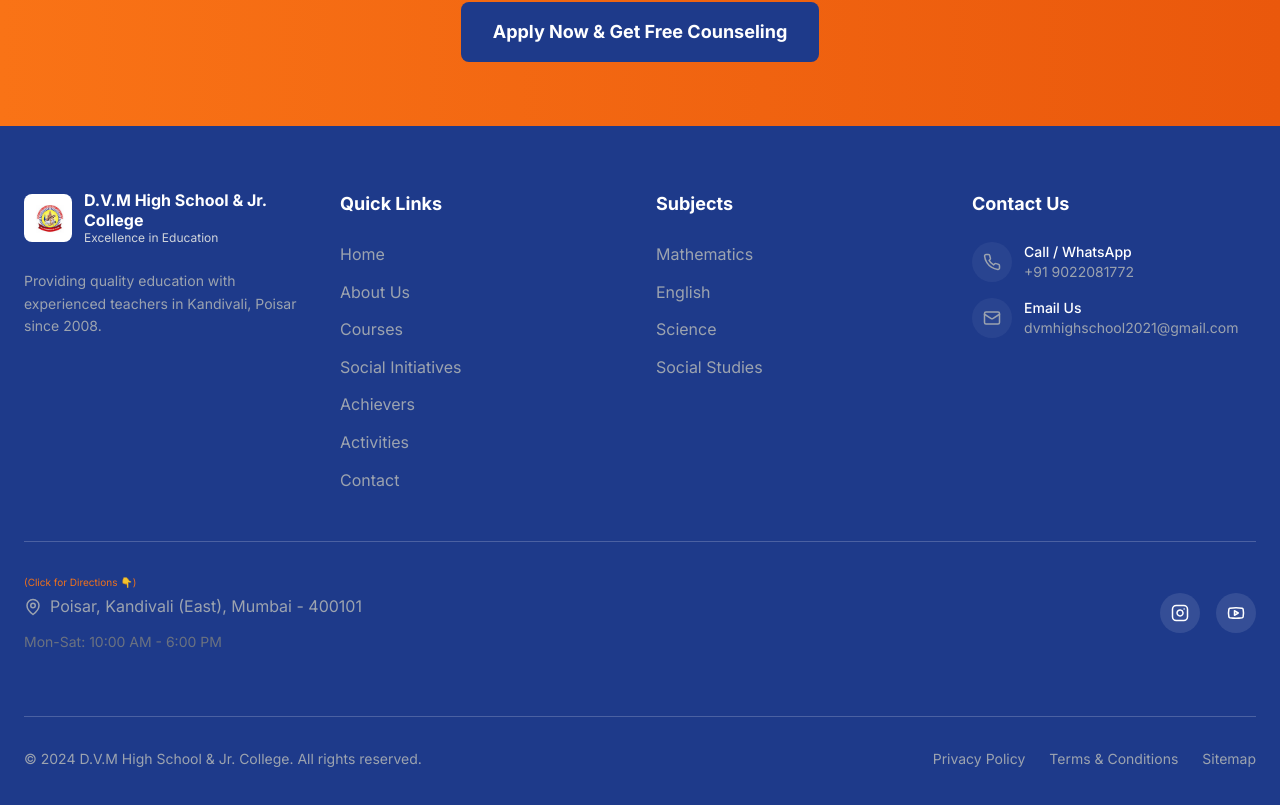
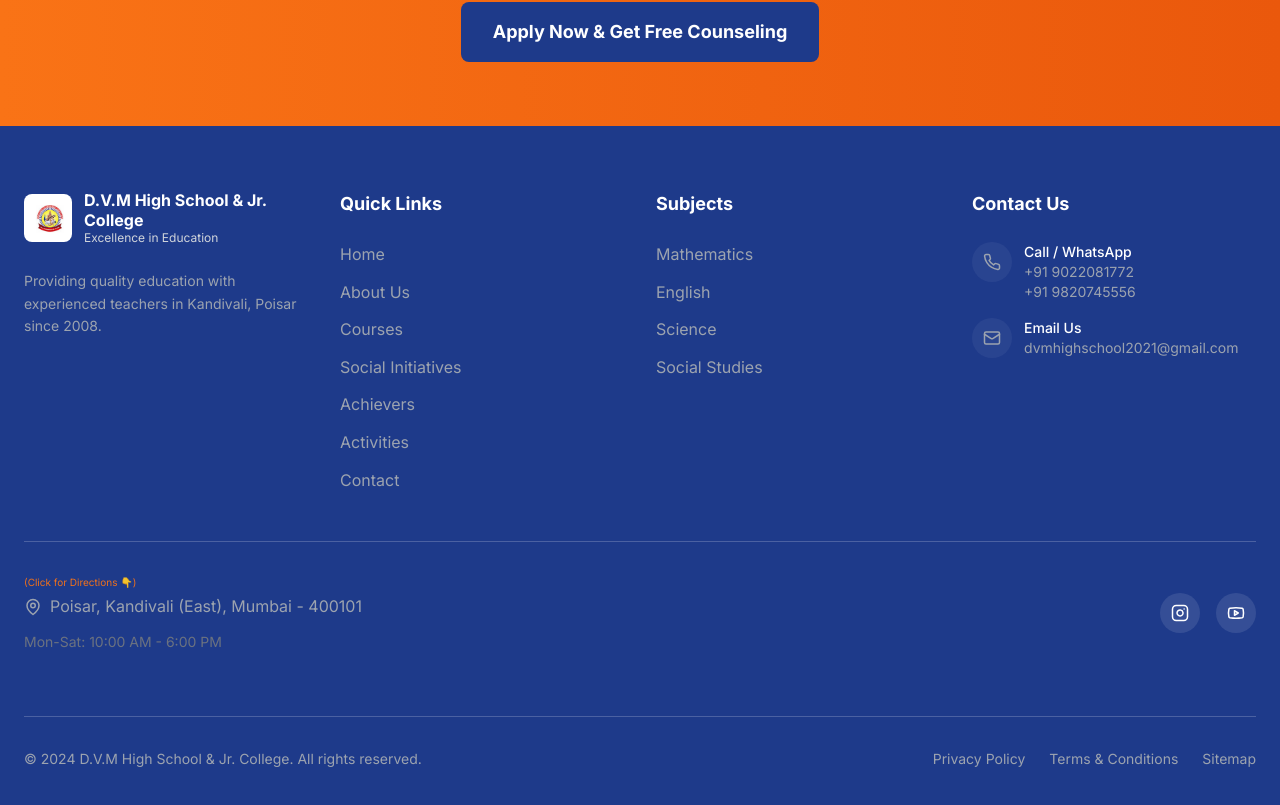
Before and after one commit to Utsavsingh2826/Dvm-High-School, a React (Vite) app in the folder Frontend/: page /achievers in a window 1280 px wide. Shown: the part 2906-3711 px from the top of the page. Built offline with nearby package versions, Linux system fonts and the light colour scheme.

Commit message:
Add second contact number (9820745556) in Footer Call/WhatsApp

```diff
--- a/Frontend/src/components/Footer.jsx
+++ b/Frontend/src/components/Footer.jsx
@@ -70,13 +70,28 @@
             <div>
               <h3 className="font-bold text-lg mb-6">Contact Us</h3>
               <div className="space-y-4 text-sm text-gray-400">
-                <div className="flex items-center gap-3 group cursor-pointer" onClick={() => window.open('https://wa.me/919022081772', '_blank')}>
-                  <div className="w-10 h-10 bg-white/5 group-hover:bg-green-500/20 rounded-full flex items-center justify-center transition-all">
+                <div className="flex items-start gap-3 group">
+                  <div className="w-10 h-10 bg-white/5 group-hover:bg-green-500/20 rounded-full flex items-center justify-center transition-all flex-shrink-0">
                     <Phone size={18} className="group-hover:text-green-500" />
                   </div>
                   <div>
                     <p className="text-white font-medium">Call / WhatsApp</p>
-                    <p>+91 9022081772</p>
+                    <a
+                      href="https://wa.me/919022081772"
+                      target="_blank"
+                      rel="noopener noreferrer"
+                      className="block hover:text-green-400 transition-colors"
+                    >
+                      +91 9022081772
+                    </a>
+                    <a
+                      href="https://wa.me/919820745556"
+                      target="_blank"
+                      rel="noopener noreferrer"
+                      className="block hover:text-green-400 transition-colors"
+                    >
+                      +91 9820745556
+                    </a>
                   </div>
                 </div>
                 <div className="flex items-center gap-3">
```
